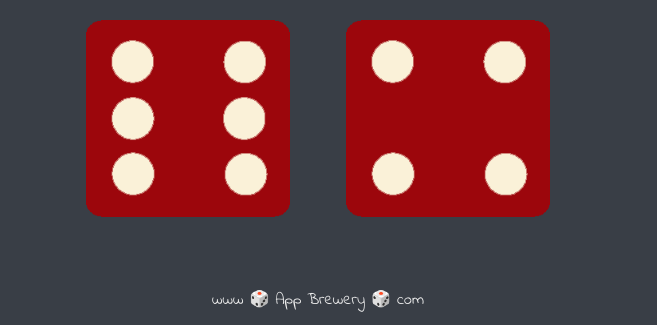
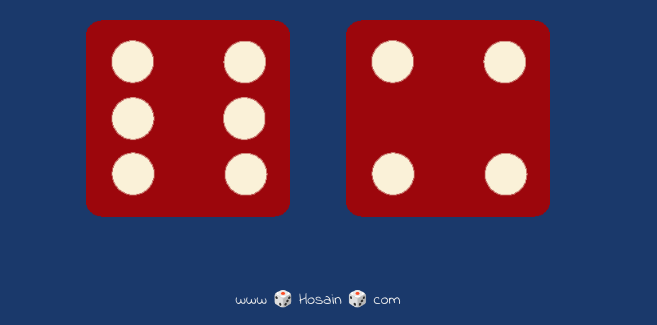
Before and after one commit to AbdulHalimHosain/Dicee-game, a plain HTML site: page dicee.html in a window 1280 px wide. Shown: the part 475-800 px from the top of the page, without its empty margins (322-979 px from the left). Drawn offline with Linux system fonts and the light colour scheme.

Commit message:
Full work

```diff
--- a/dicee.html
+++ b/dicee.html
@@ -25,7 +25,7 @@
     </div>
     <script src="index.js"></script>
   </body>
-  <footer>www 🎲 App Brewery 🎲 com</footer>
+  <footer>www 🎲 Hosain 🎲 com</footer>
 
 
 
--- a/styles.css
+++ b/styles.css
@@ -11,7 +11,7 @@
 }
 
 body {
-  background-color: #393E46;
+  background-color: #1a396b;
 }
 
 h1 {
```
